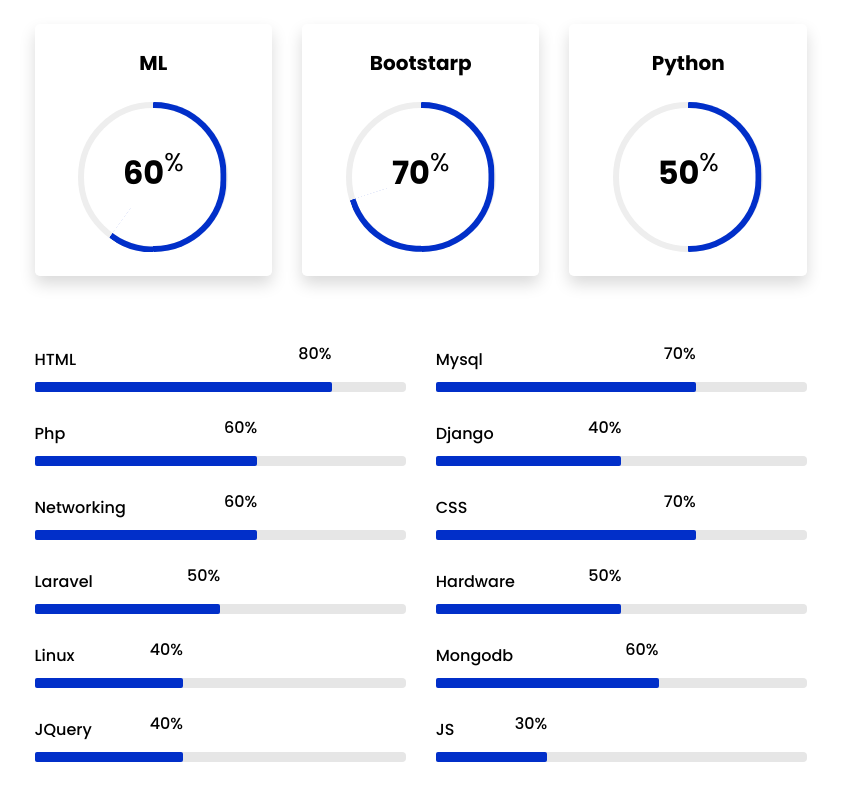
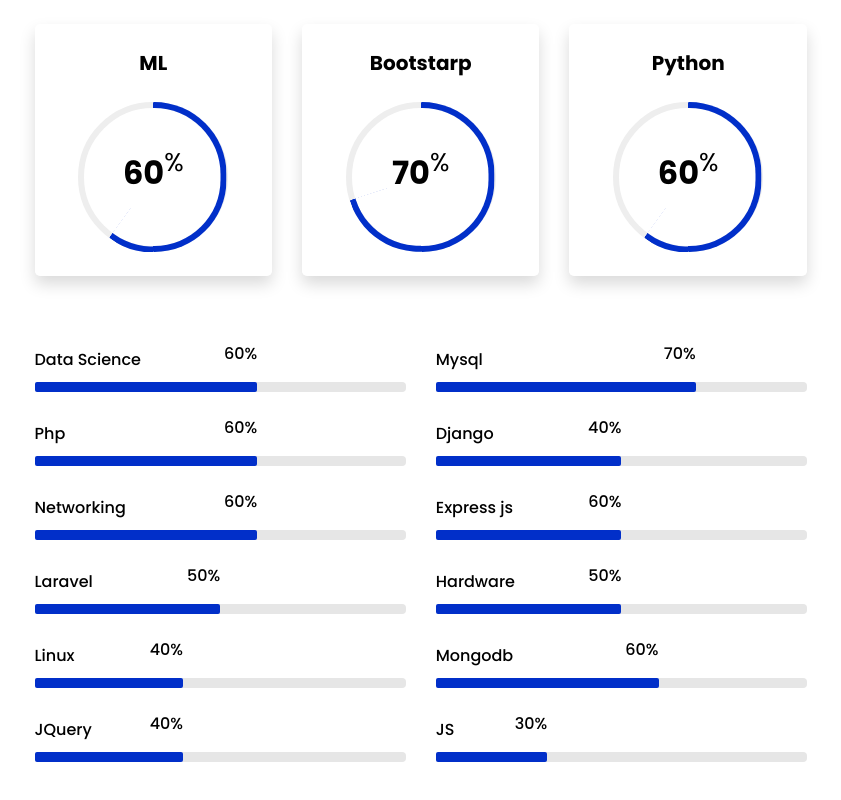
Before and after one commit to iamsuvratverma/iamsuvratverma.github.io, a plain HTML site: page index.html in a window 1280 px wide. Shown: the part 2527-3327 px from the top of the page, without its empty margins (358-1199 px from the left). Drawn offline with Linux system fonts and the light colour scheme; files whose address does not match are found by name.

Commit message:
Update index.html

```diff
--- a/index.html
+++ b/index.html
@@ -224,7 +224,7 @@
 									<h2 class="h5 font-weight-bold text-center mb-4">Python</h2>
 
 									<!-- Progress bar 1 -->
-									<div class="progress mx-auto" data-value='50'>
+									<div class="progress mx-auto" data-value='60'>
 										<span class="progress-left">
 											<span class="progress-bar border-primary"></span>
 										</span>
@@ -233,7 +233,7 @@
 										</span>
 										<div
 											class="progress-value w-100 h-100 rounded-circle d-flex align-items-center justify-content-center">
-											<div class="h2 font-weight-bold">50<sup class="small">%</sup></div>
+											<div class="h2 font-weight-bold">60<sup class="small">%</sup></div>
 										</div>
 									</div>
 								</div>
@@ -242,11 +242,11 @@
 						<div class="row">
 							<div class="col-md-6 animate-box">
 								<div class="progress-wrap ftco-animate">
-									<h3>HTML</h3>
+									<h3>Data Science</h3>
 									<div class="progress">
 										<div class="progress-bar color-6" role="progressbar" aria-valuenow="80"
-											aria-valuemin="0" aria-valuemax="100" style="width:80%">
-											<span>80%</span>
+											aria-valuemin="0" aria-valuemax="100" style="width:60%">
+											<span>60%</span>
 										</div>
 									</div>
 								</div>
@@ -300,11 +300,11 @@
 							</div>
 							<div class="col-md-6 animate-box">
 								<div class="progress-wrap ftco-animate">
-									<h3>CSS</h3>
+									<h3>Express js</h3>
 									<div class="progress">
-										<div class="progress-bar color-5" role="progressbar" aria-valuenow="70"
-											aria-valuemin="0" aria-valuemax="100" style="width:70%">
-											<span>70%</span>
+										<div class="progress-bar color-5" role="progressbar" aria-valuenow="50"
+											aria-valuemin="0" aria-valuemax="100" style="width:50%">
+											<span>60%</span>
 										</div>
 									</div>
 								</div>
```
